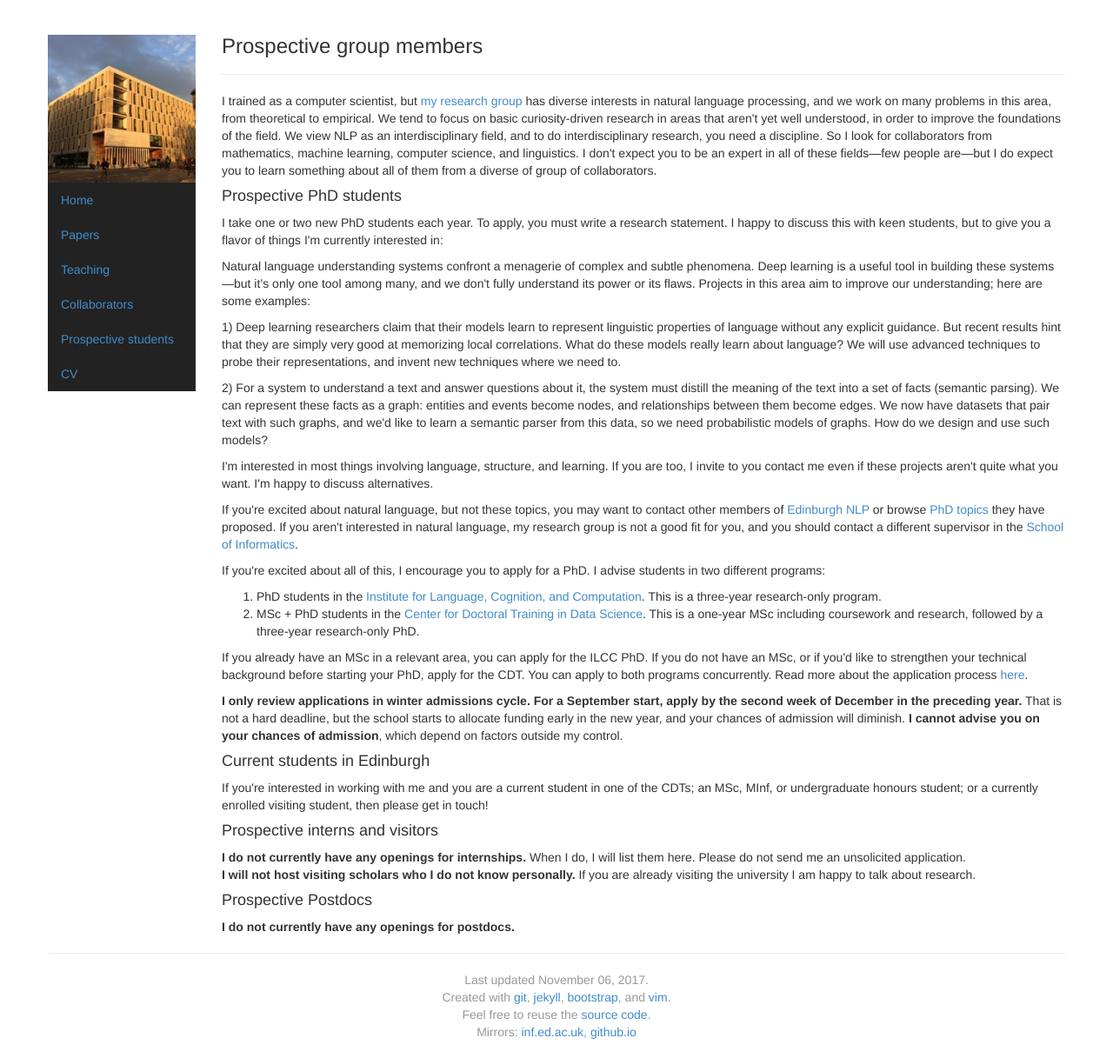
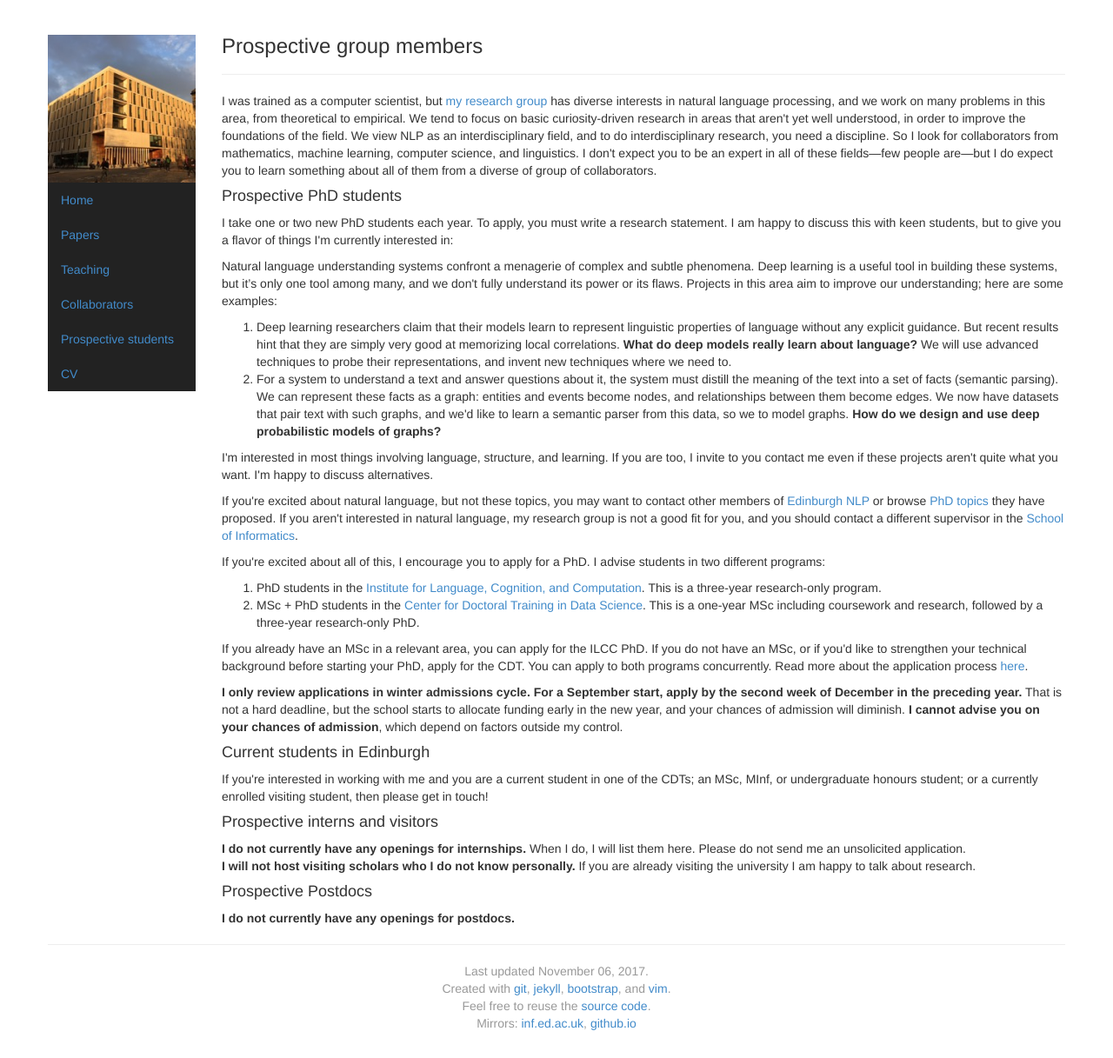
Before and after one commit to alopez/alopez.github.com, a Jekyll site: the page built from join.html, in a window 1280 px wide. Shown: the whole page at 87% size. Built offline with Jekyll 4.4.1, drawn with Linux system fonts in a browser that asks for light colours.

Commit message:
update join

```diff
--- a/join.html
+++ b/join.html
@@ -7,7 +7,7 @@ picture: forum
   <h3>Prospective group members</h3>
 </div>
 
-I trained as a computer scientist, but
+I was trained as a computer scientist, but
 <a href="collaborators.html">my research group</a> has diverse interests
 in natural language processing, and we work on many problems in
 this area, from theoretical to empirical. We tend to focus on basic
@@ -22,29 +22,31 @@ something about all of them from a diverse of group of collaborators.
 <h4>Prospective PhD students</h4>
 
 <p>I take one or two new PhD students each year. To apply, you must write
-a research statement. I happy to discuss this with keen
+a research statement. I am happy to discuss this with keen
 students, but to give you a flavor of things I'm currently interested in:
 
 <p>Natural language understanding systems confront a menagerie of complex and
 subtle phenomena. Deep learning is a useful tool in building these
-systems&mdash;but it’s only one tool among many, and we don't fully
+systems, but it’s only one tool among many, and we don't fully
 understand its power or its flaws. Projects in this area aim to improve our
 understanding; here are some examples:
 
-<p>1) Deep learning researchers claim that their models learn to represent
+<ol>
+<li>Deep learning researchers claim that their models learn to represent
 linguistic properties of language without any explicit guidance. But recent
 results hint that they are simply very good at memorizing local
-correlations. What do these models really learn about language? We will
+correlations. <b>What do deep models really learn about language?</b> We will
 use advanced techniques to probe their representations, and invent new
-techniques where we need to.
+techniques where we need to.</li>
 
-<p>2) For a system to understand a text and answer questions about it, the
+<li>For a system to understand a text and answer questions about it, the
 system must distill the meaning of the text into a set of facts (semantic
 parsing). We can represent these facts as a graph: entities and events
 become nodes, and relationships between them become edges. We now have
 datasets that pair text with such graphs, and we'd like to learn a semantic
-parser from this data, so we need probabilistic models of graphs. How do
-we design and use such models?
+parser from this data, so we to model graphs. <b>How do
+we design and use deep probabilistic models of graphs?</b></li>
+</ol>
 
 <p>I'm interested in most things involving language, structure, and learning.
 If you are too, I invite to you contact me even if these projects aren't
```
